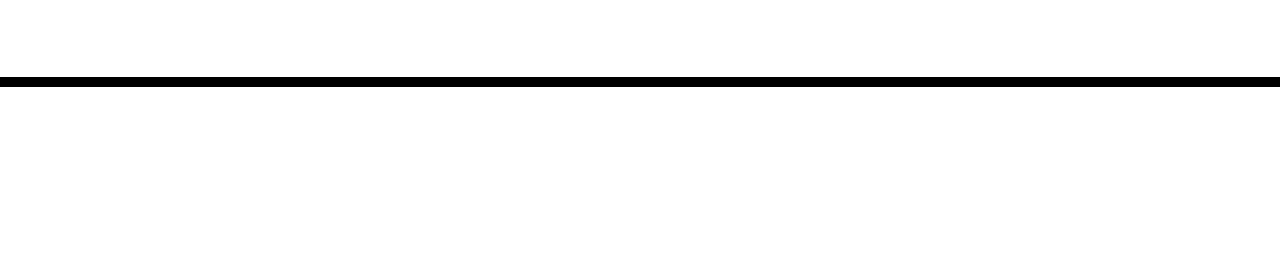
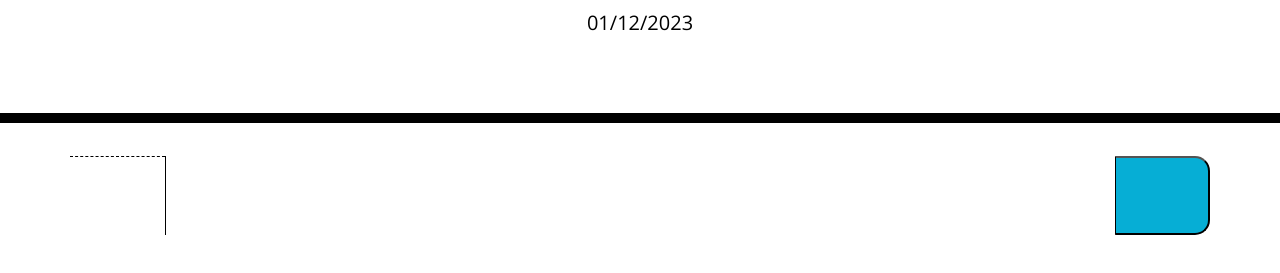
Before and after one commit to Pradogeovana07/WorkScheduler, a plain HTML site: page index.html in a window 1280 px wide. Shown: the part 181-454 px from the top of the page. Drawn offline with nearby package versions, Linux system fonts and the light colour scheme.

Commit message:
added rows

```diff
--- a/index.html
+++ b/index.html
@@ -30,9 +30,16 @@
     </header>
     <div class="container">
       <!-- Timeblocks go here -->
+      <div class="row">
+        <div class="hour col-md-1"></div>
+        <textarea class="discription col-md-10"></textarea>
+        <button class="saveBtn col-md-1"></button>
+      </div>
+
     </div>
 
     <script src="https://code.jquery.com/jquery-3.4.1.min.js"></script>
     <script src="https://cdnjs.cloudflare.com/ajax/libs/moment.js/2.24.0/moment.min.js"></script>
+    <script src="./script.js"></script>
   </body>
 </html>
--- /dev/null
+++ b/script.js
@@ -0,0 +1 @@
+document.getElementById("currentDay").textContent= moment().format('L');
```
